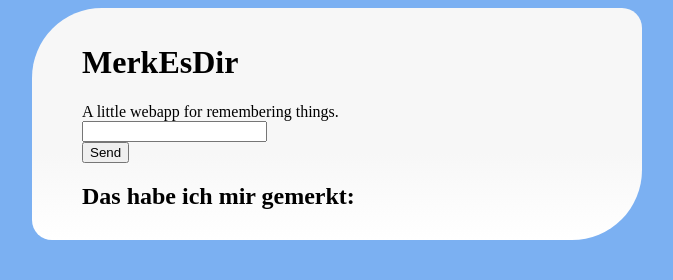
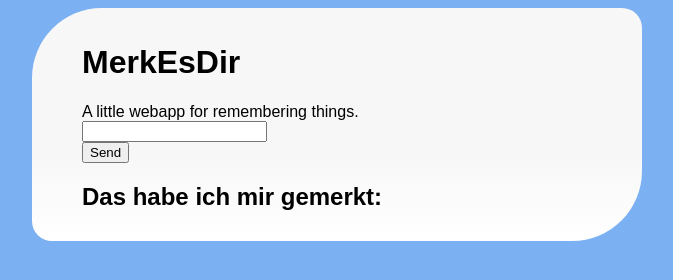
Before and after one commit to rotespferd/MerkEsDir, a plain HTML site: page index.html in a window 1280 px wide. Shown: the whole page, without its empty margins (303-976 px from the left). Drawn offline with Linux system fonts and the light colour scheme.

Commit message:
Change the font-family to sans-serif.

```diff
--- a/index.html
+++ b/index.html
@@ -16,7 +16,7 @@
 				<br>
 				<input type="button" id="send" value="Send">
 			</div>
-			<div>
+			<div id="gemerkt">
 				<h2>Das habe ich mir gemerkt:</h2>
 				<ul id="merkliste">
 				</ul>
--- a/screen.css
+++ b/screen.css
@@ -1,5 +1,6 @@
 body{
 	background-color: #7bb0f2;
+	font-family: sans-serif;
 }
 
 #container{
```
